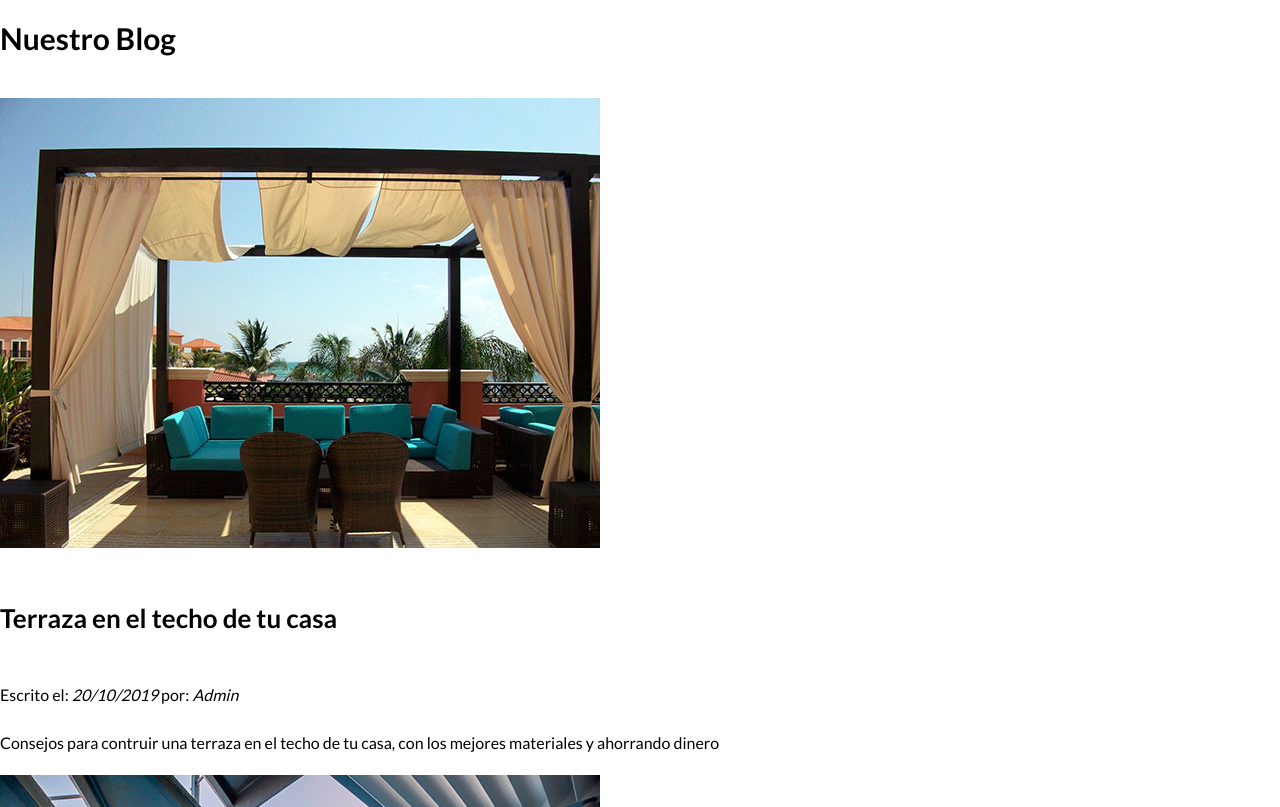
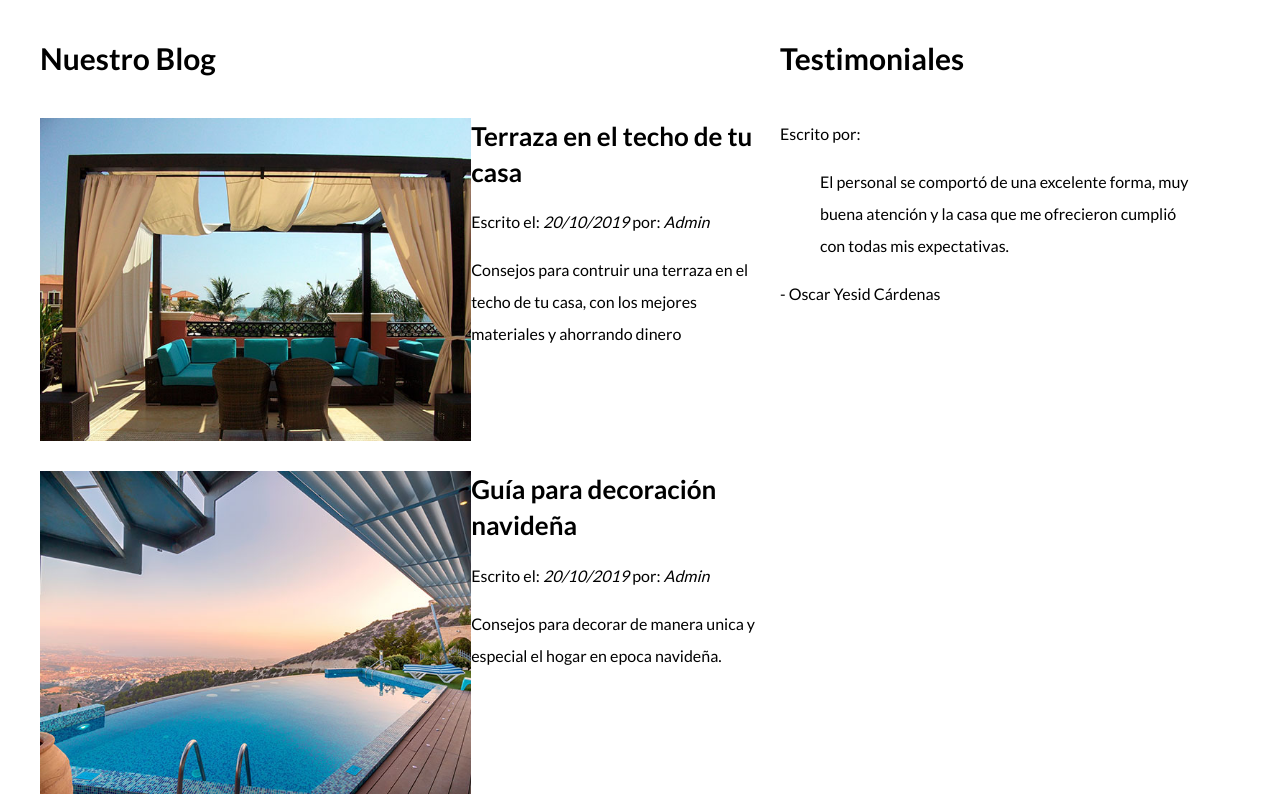
Before and after one commit to oscardenas17/bienesRaices, a plain HTML site: page index.html in a window 1280 px wide. Shown: the part 2670-3477 px from the top of the page. Drawn offline with Linux system fonts and the light colour scheme.

Commit message:
Css seccion blog

```diff
--- a/css/styles.css
+++ b/css/styles.css
@@ -19,6 +19,7 @@ img{
     max-width: 100%; /** Imagenes responsivas **/
 }
 .contenedor{
+    width: 95%;
     max-width: 120rem;  /**  =1200px **/
     margin: 0 auto;
 }
@@ -138,14 +139,14 @@ h4{
 .contenedor-anuncios{
     display: flex;
     justify-content: space-between;
-}
+   }
 .anuncio{
-    flex-basis: calc(33.3% - 1rem);
-    border: 1px solid #B5B5B5;
+flex-basis: calc(33.3% - 1rem);
+   border: 1px solid #B5B5B5;
     background-color: #F5F5F5;
 }
 .contenido-anuncio{
-    padding: 2rem;
+    padding:3rem;
 }
 .contenido-anuncio h3,
 .contenido-anuncio p{
@@ -192,3 +193,40 @@ h4{
   .contenido-contacto p{
       font-size: 1.8rem;
   }
+
+
+
+
+/*SECCION INFERIOR */
+  .seccion-inferior{
+      display: flex;
+      justify-content: space-between;
+  }
+.seccion-inferior .blog{
+    flex-basis: 60%;
+}
+
+.seccion-inferior .testimoniales{
+    flex-basis:calc(40% - 2rem);
+}
+
+.entrada-blog{
+    display: flex;
+    justify-content: space-between;
+    margin-bottom: 2rem;
+}
+
+.entrada-blog:last-of-type{
+       margin-bottom: 0;
+}
+.entrada-blog .imagen{
+    flex-direction: 40%;
+}
+
+.entrada-blog .texto-entrada{
+    flex-basis:calc(60% - 3rem);
+}
+.texto-entrada h4{
+    margin: 0;
+    line-height: 1.4;
+}
--- a/index.html
+++ b/index.html
@@ -90,7 +90,6 @@
                 <h3>Casa con terminados de Lujo</h3>
                 <p>Casa con diseño moderno, tecnología inteligente y amoblada.</p>
                 <p class="precio"> $ 285.000.000</p>
-
                 <ul class="iconos-caracteristicas">
                         <li>
                             <img src="img/icono_wc.svg" alt="icono wc">
@@ -158,34 +157,48 @@
 
 
 <!-- Seccion BLOG -->
-<section>
+<div class="seccion-inferior contenedor">
+   <section class="blog">
         <h3>Nuestro Blog</h3>
 
-    <article>
+        <article class="entrada-blog">
+            <div class="imagen">
                  <img src="img/blog1.jpg" alt="Entrada de Blog">
+            </div>
+            <div class="texto-entrada">
                 <h4>Terraza en el techo de tu casa</h4>
                 <p>Escrito el: <em> 20/10/2019 </em> por: <em>Admin</em> </p>
                 <p>Consejos para contruir una terraza en el techo de tu casa, con los mejores materiales y ahorrando dinero</p>
+             </div>
         </article>
 
-    <article>
+        <article class="entrada-blog">
+            <div class="imagen">
                  <img src="img/blog2.jpg" alt="Entrada de Blog">
+           </div>
+           <div class="texto-entrada">
                 <h4>Guía para decoración navideña</h4>
                 <p>Escrito el: <em> 20/10/2019 </em> por: <em>Admin</em> </p>
                 <p>Consejos para decorar de manera unica y especial el hogar en epoca navideña. </p>
+            </div>
         </article>
     </section>
 <!-- Seccion BLOG -->
 
 
 <!-- Seccion TESTIMONIALES -->
-<section>
+    <section class="testimoniales">
         <h3>Testimoniales</h3>
+        <header>
+            <p>Escrito por:</p>
+        </header>
         <blockquote>
             El personal se comportó de una excelente forma, muy buena atención y la casa que me ofrecieron cumplió con todas mis expectativas.
         </blockquote>
         <p>- Oscar Yesid Cárdenas</p>
     </section>
+</div>
+
 <!-- Seccion TESTIMONIALES-->
 
 <footer>
```
Lines whose indentation alone changed are shown as unchanged.
